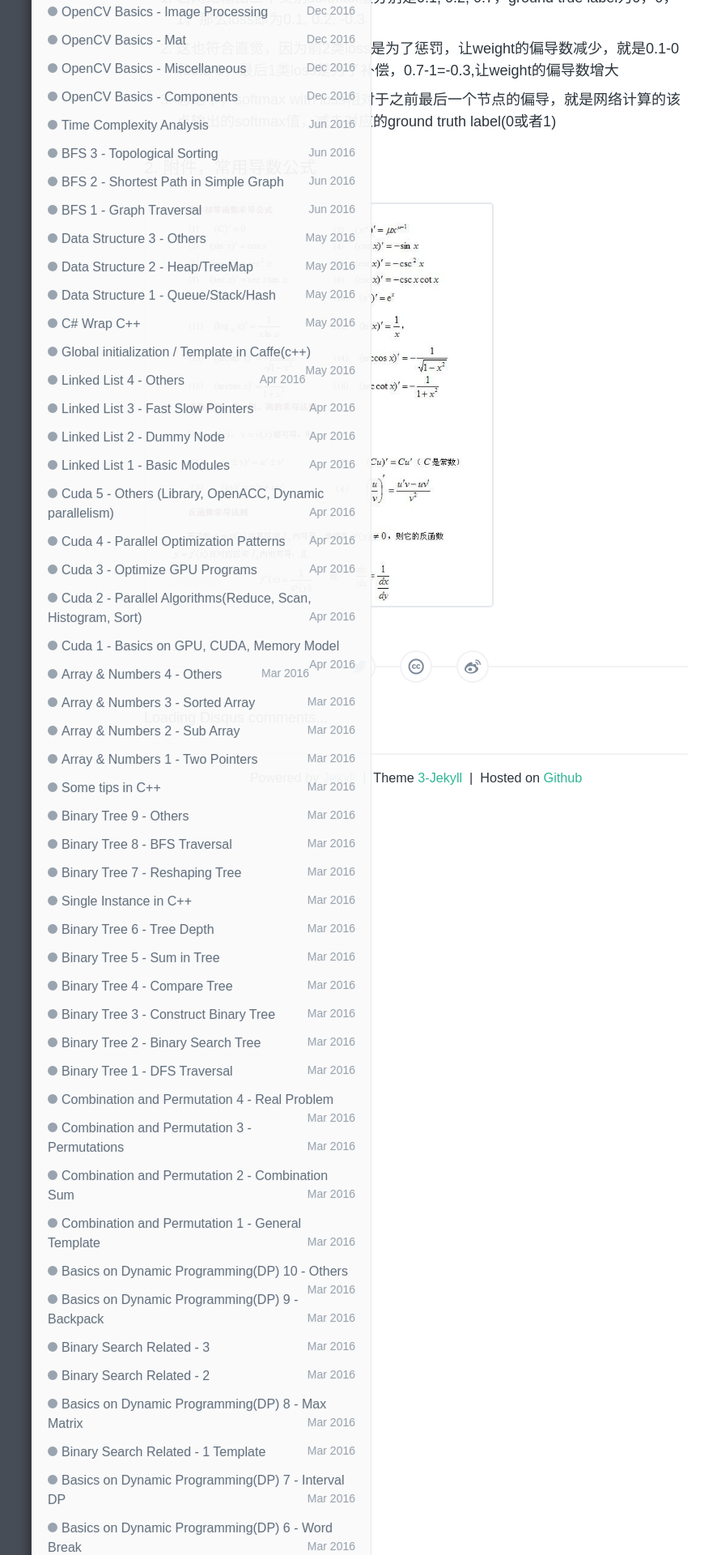
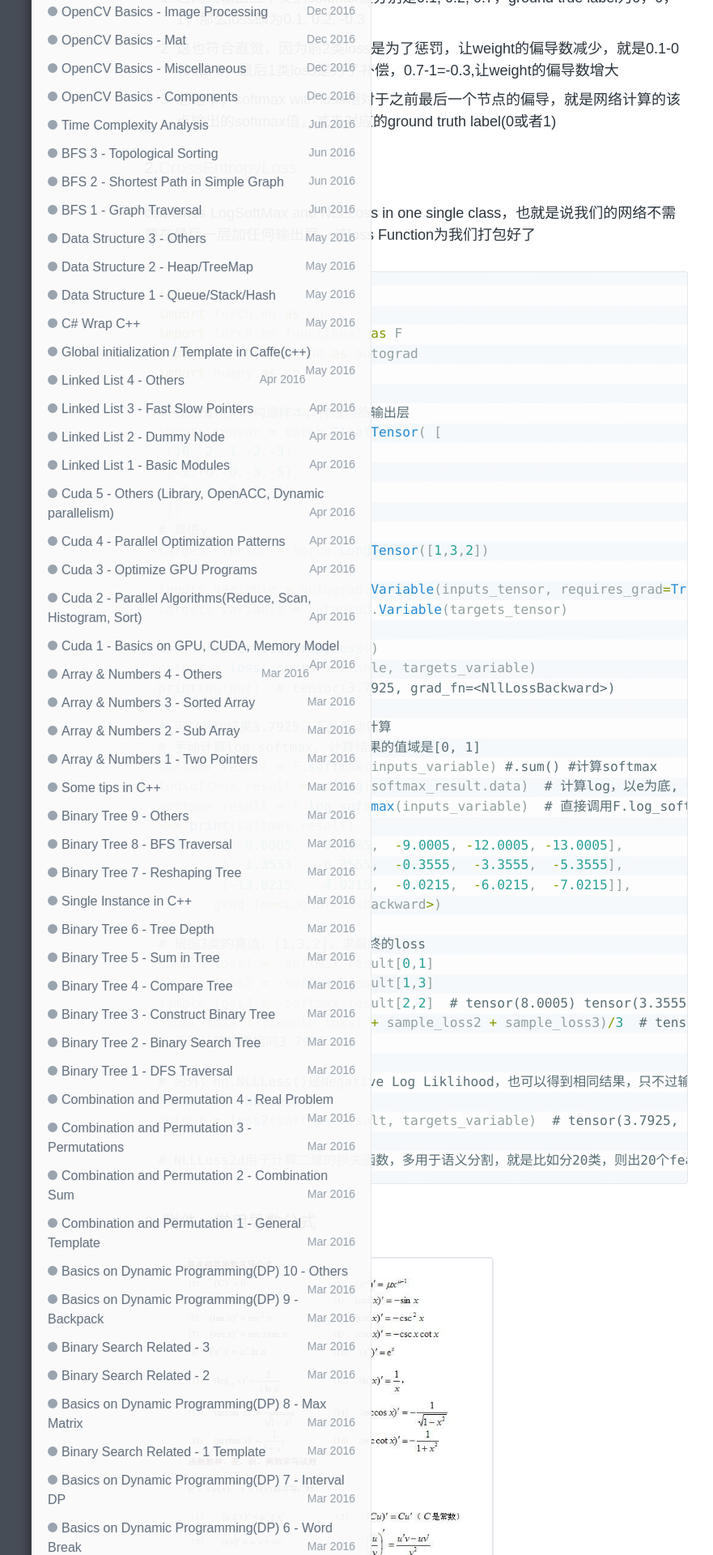
Before and after one commit to wykvictor/wykvictor.github.io, a Jekyll site: the page built from _posts/Machine-Learning/2018-03-07-Softmax-Backpropagation.md, in a window 1280 px wide. Shown: the part 1000-2920 px from the top of the page at 81% size, without its empty margins (126-1007 px from the left). Built offline with Jekyll 4.4.1, drawn with Linux system fonts in a browser that asks for light colours; comment, search, counter and statistics services are not loaded.

Commit message:
add loss func in softmax bp md

```diff
--- a/_posts/Machine-Learning/2018-03-07-Softmax-Backpropagation.md
+++ b/_posts/Machine-Learning/2018-03-07-Softmax-Backpropagation.md
@@ -21,5 +21,56 @@ categories: ML
 2. 这也符合直觉，因为前2类loss是为了惩罚，让weight的偏导数减少，就是0.1-0和0.2-0，最后1类loss是为了补偿，0.7-1=-0.3,让weight的偏导数增大
 3. 总结下，softmax with loss相对于之前最后一个节点的偏导，就是网络计算的该点输出的softmax值，减去对应的ground truth label(0或者1)
 
-### 2. 附件，常用导数公式
+
+### 2.[CrossEntropyLoss](http://sshuair.com/2017/10/21/pytorch-loss/)
+combines LogSoftMax and NLLLoss in one single class，也就是说我们的网络不需要在最后一层加任何输出层，该loss Function为我们打包好了
+{% highlight Python %}
+import torch
+import torch.nn as nn
+import torch.nn.functional as F
+import torch.autograd as autograd
+import numpy as np
+
+# 预测值f(x) 构造样本，神经网络输出层
+inputs_tensor = torch.FloatTensor( [
+ [10, 2, 1,-2,-3],
+ [-1,-6,-0,-3,-5],
+ [-5, 4, 8, 2, 1]
+ ])
+# 真值y
+targets_tensor = torch.LongTensor([1,3,2])
+
+inputs_variable = autograd.Variable(inputs_tensor, requires_grad=True)
+targets_variable = autograd.Variable(targets_tensor)
+
+loss = nn.CrossEntropyLoss()
+output = loss(inputs_variable, targets_variable)
+print(output)  # tensor(3.7925, grad_fn=<NllLossBackward>)
+
+# 可以看到结果3.7925，下面手动计算
+# 手动计算log softmax, 计算结果的值域是[0, 1]
+softmax_result = F.softmax(inputs_variable) #.sum() #计算softmax
+logsoftmax_result = np.log(softmax_result.data)  # 计算log，以e为底, 计算后所有的值都小于0
+softmax_result = F.log_softmax(inputs_variable)  # 直接调用F.log_softmax，结果和logsoftmax_result是一样的
+>>> print(softmax_result)
+tensor([[ -0.0005,  -8.0005,  -9.0005, -12.0005, -13.0005],
+        [ -1.3555,  -6.3555,  -0.3555,  -3.3555,  -5.3555],
+        [-13.0215,  -4.0215,  -0.0215,  -6.0215,  -7.0215]],
+       grad_fn=<LogSoftmaxBackward>)
+
+# 根据3类的真值，[1,3,2]，求最终的loss
+sample_loss1 = -softmax_result[0,1]
+sample_loss2 = -softmax_result[1,3]
+sample_loss3 = -softmax_result[2,2]  # tensor(8.0005) tensor(3.3555) tensor(0.0215)
+final_loss = (sample_loss1 + sample_loss2 + sample_loss3)/3  # tensor(3.7925, grad_fn=<DivBackward0>)
+# 手动计算结果相同3.7925
+
+# 另外，nn.NLLLoss()是Negative Log Liklihood，也可以得到相同结果，只不过输入是log softmax之后的结果,就是加和求了个平均
+loss2 = nn.NLLLoss()
+output = loss2(softmax_result, targets_variable)  # tensor(3.7925, grad_fn=<NllLossBackward>)
+
+# NLLLoss2d用于计算二维的损失函数，多用于语义分割，就是比如分20类，则出20个feature map，每一个像素都有20个类别的概率，真值是每一像素所属类别[0~19]的一个feature map。最终的loss是每个像素的log softmax，选取真值对应的类别，加起来求平均
+{% endhighlight %}
+
+### 3. 附件，常用导数公式
 ![ml_deviritives](/res/ml_deviritives.png)
```
